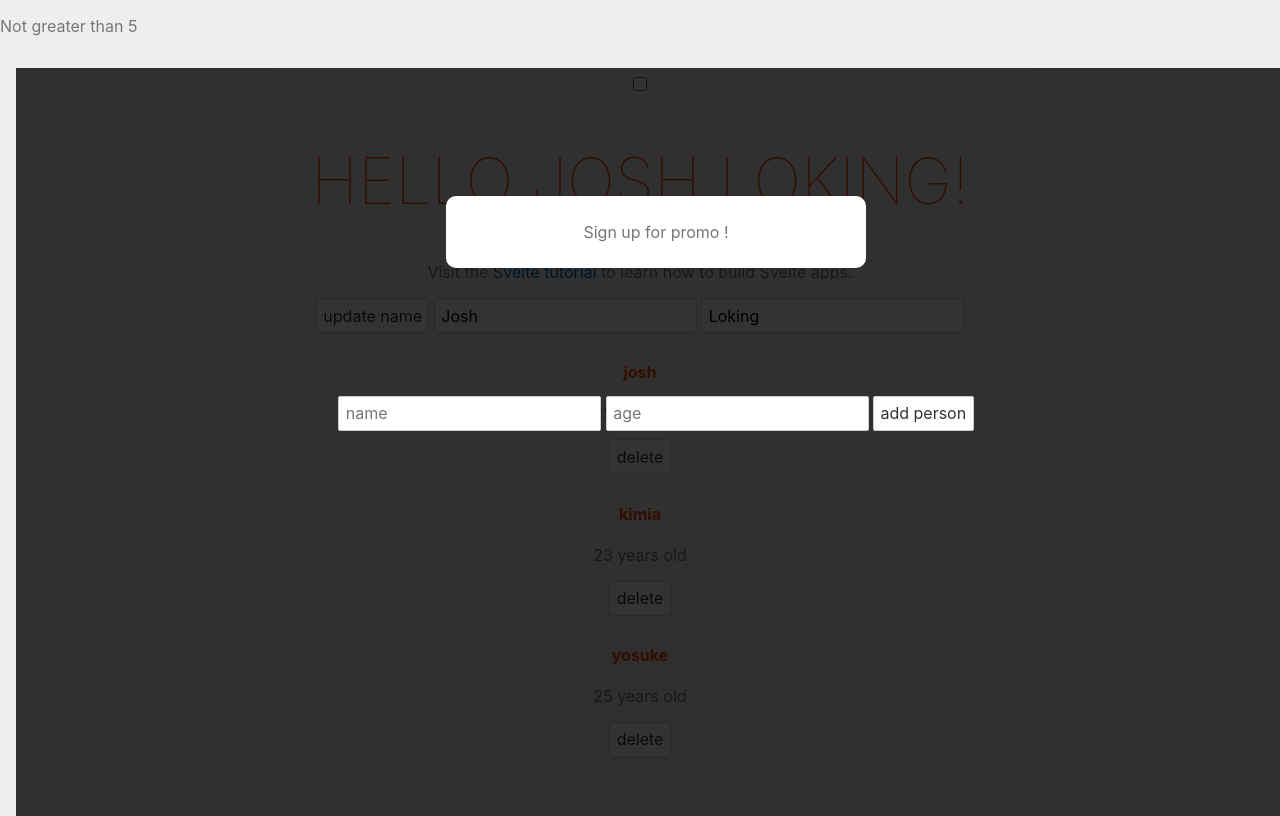
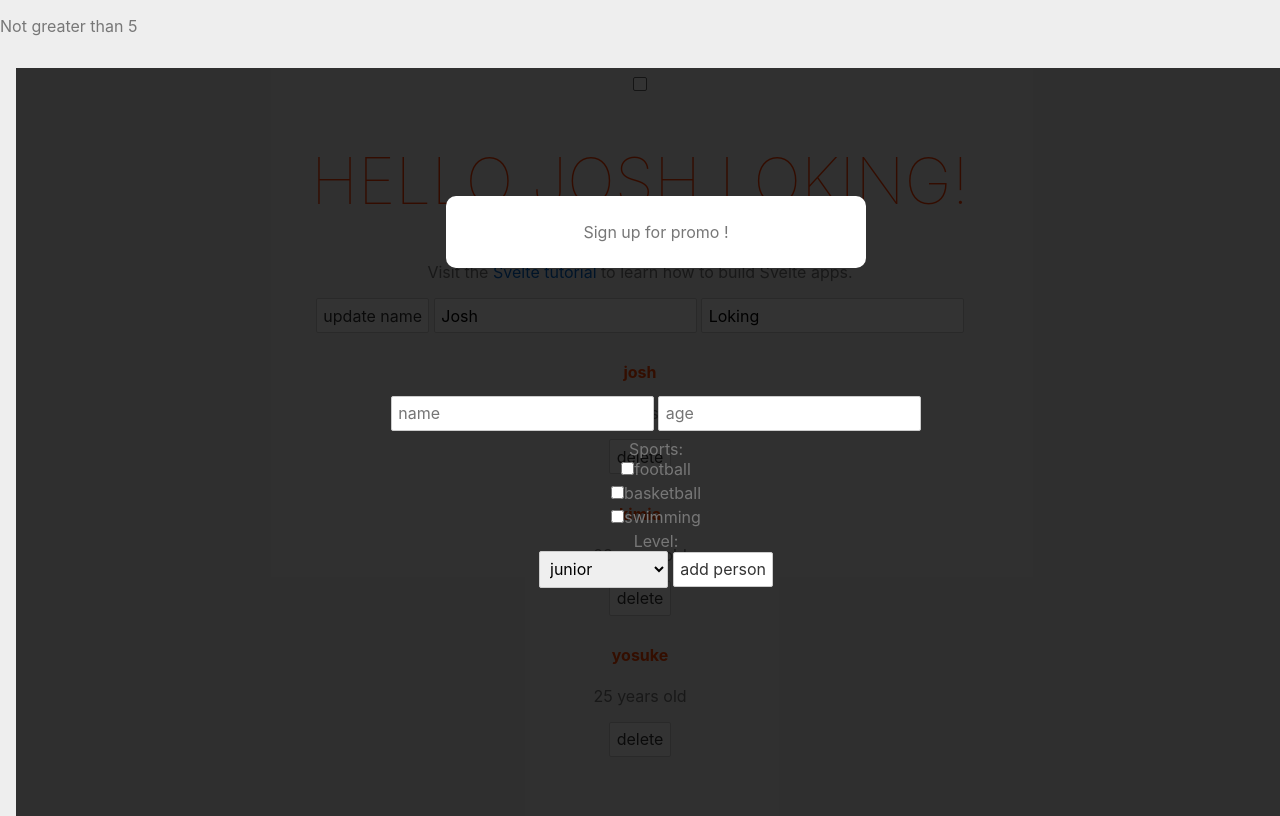
Before and after one commit to josuebrunel/playground, a Svelte app: page / in a window 1280 px wide. Both pictures are taken after a click on the button 640 px from the left and 84 px from the top of the page. Built offline with nearby package versions, Linux system fonts and the light colour scheme.

Commit message:
introduction to forms: checkboxes and select

```diff
--- a/src/AddPersonForm.svelte
+++ b/src/AddPersonForm.svelte
@@ -1,15 +1,37 @@
 <script>
     let name;
     let age;
+    let level;
+    // let football = false;
+    // let swimming = false;
+    // let basketball = false;
+    let sports = [];
 
     const handleSubmit = () => {
-        console.log(name, age);
+        console.log(name, age, level, sports);
     };
 </script>
 
 <form on:submit|preventDefault={handleSubmit}>
     <input type="text" placeholder="name" bind:value={name} />
     <input type="number" placeholder="age" bind:value={age} />
+    <label for="">Sports:</label>
+    <!-- <input type="checkbox" bind:checked={football} />football<br />
+    <input type="checkbox" bind:checked={basketball} />basketball<br />
+    <input type="checkbox" bind:checked={swimming} />swimming<br /> -->
+    <input type="checkbox" value="football" bind:group={sports} />football<br />
+    <input
+        type="checkbox"
+        value="basketball"
+        bind:group={sports}
+    />basketball<br />
+    <input type="checkbox" value="running" bind:group={sports} />swimming<br />
+    <label for="">Level:</label>
+    <select name="" id="" bind:value={level}>
+        <option value="junior">junior</option>
+        <option value="intermediate">intermediate</option>
+        <option value="senior">senior</option>
+    </select>
     <button>add person</button>
 </form>
 
```
